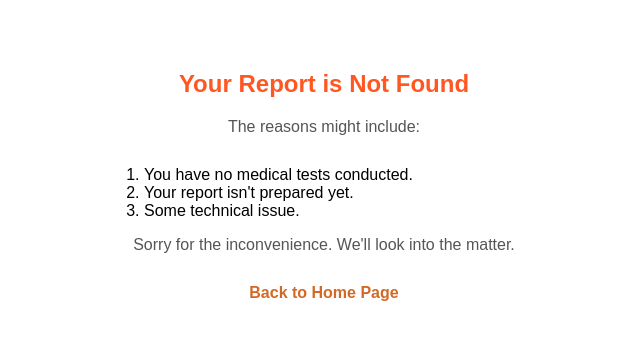
After one commit to Tama-Shil/SQA-Project_HospitalManagement, a Django app: page /report/reportNotFound/ in a window 1280 px wide. The commit adds this page. Shown: the top 351 px of the page, without its empty margins (316-956 px from the left). Run offline with Django 5.2, Linux system fonts and the light colour scheme.

Commit message:
fixed minor issues in templates

```diff
--- a/HospitalManagement/templates/collect_report_form.html
+++ b/HospitalManagement/templates/collect_report_form.html
@@ -66,8 +66,8 @@
 </head>
 <body>
 
-        <form action="/submit_report" method="post">
-            <h2>Collect Report</h2>
+    <form action="{% url 'reportNotFound' %}">
+        <h2>Collect Report</h2>
             <label for="patientId">Patient ID:</label>
             <input type="text" id="patientId" name="patientId" required>
 
--- a/HospitalManagement/templates/homepage.html
+++ b/HospitalManagement/templates/homepage.html
@@ -199,12 +199,13 @@
                 </div>
 
                 <div class="col-md-3">
-                    <a href="{% url 'submitReport' %}" style="text-decoration: none">
+                    <a href="{% url 'collectReport' %}" style="text-decoration: none">
                     <div class="feature-item">
                         <h3>Collect Report</h3>
                         <p>Access and collect medical reports securely from our Hospital Management System.</p>
                     </div>
                     </a>
+
                 </div>
 
                 <div class="col-md-3">
--- /dev/null
+++ b/HospitalManagement/templates/report_absent.html
@@ -0,0 +1,76 @@
+<!DOCTYPE html>
+<html lang="en">
+<head>
+    <meta charset="UTF-8">
+    <meta name="viewport" content="width=device-width, initial-scale=1.0">
+    <title>Report Not Found</title>
+    <style>
+        body {
+            font-family: Arial, sans-serif;
+            margin: 0;
+            padding: 0;
+            background-color: #ffffff;
+            text-align: center;
+            padding: 50px;
+        }
+
+        h2 {
+            color: #ff5722;
+        }
+
+        p {
+            color: #555;
+            margin-bottom: 30px; /* Increase margin-bottom for spacing between paragraphs */
+        }
+
+        ol {
+            text-align: left; /* Align the text of the ordered list to the left */
+            margin: auto; /* Center the ordered list */
+            max-width: 400px; /* Adjust the max-width to your desired value */
+        }
+
+        button {
+            background-color: #d46926;
+            color: white;
+            padding: 10px 15px;
+            border: none;
+            border-radius: 4px;
+            cursor: pointer;
+        }
+
+        button:hover {
+            background-color: #d46926;
+        }
+        .back-to-home {
+            text-align: center;
+            margin-top: 20px;
+        }
+
+        .back-to-home a {
+            color: #d46926;
+            text-decoration: none;
+            font-weight: bold;
+            display: inline-block; /* Align as a block-level element */
+        }
+    </style>
+
+</head>
+<body>
+
+    <h2>Your Report is Not Found</h2>
+
+    <p>The reasons might include:</p>
+    <ol>
+        <li>You have no medical tests conducted.</li>
+        <li>Your report isn't prepared yet.</li>
+        <li>Some technical issue.</li>
+    </ol>
+
+    <p>Sorry for the inconvenience. We'll look into the matter.</p>
+
+    <div class="back-to-home">
+        <a href="{% url 'home' %}" style="text-decoration: none">Back to Home Page</a>
+    </div>
+
+</body>
+</html>
```
Also changed, not shown: HospitalManagement/templates/report_template.html (added, +28 -0 lines).
